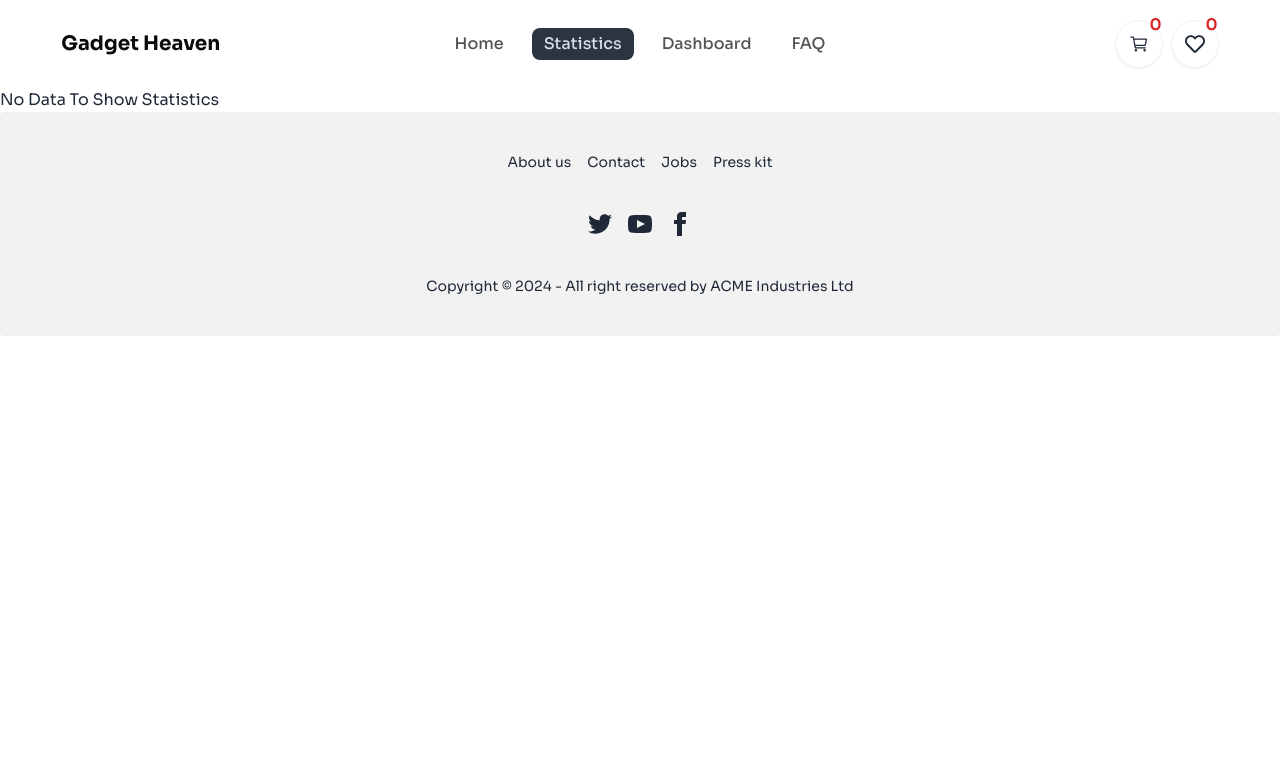
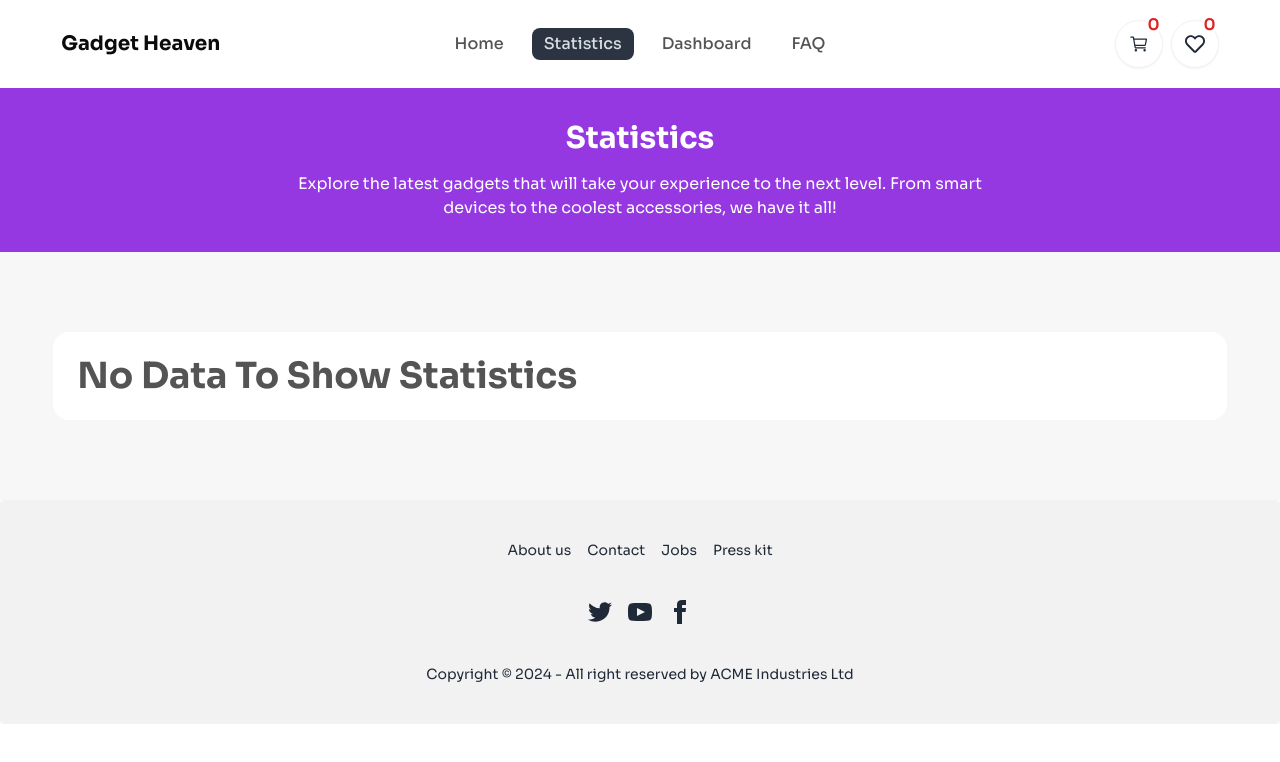
Before and after one commit to Motiur-Rahman-Dhrubo/Assignment-8, a React (Vite) app: page /statistics in a window 1280 px wide. Shown: the top 762 px of the page. Built offline with nearby package versions, Linux system fonts and the light colour scheme.

Commit message:
statistics page done

```diff
--- a/index.html
+++ b/index.html
@@ -3,7 +3,7 @@
   <head>
     <meta charset="UTF-8" />
     <!-- web-icon -->
-    <link rel="icon" type="image/svg+xml" href="/public/assets/favicon-16x16.png" />
+    <link rel="icon" type="image/svg+xml" href="/assets/favicon-16x16.png" />
     <meta name="viewport" content="width=device-width, initial-scale=1.0" />
     <!-- google-font -->
     <link rel="preconnect" href="https://fonts.googleapis.com">
--- a/src/components/ErrorPage/ErrorPage.jsx
+++ b/src/components/ErrorPage/ErrorPage.jsx
@@ -8,7 +8,7 @@ const ErrorPage = () => {
             </Helmet>
             <div className="flex flex-col justify-center items-center h-[100vh] gap-10 bg-red-200 font-sora">
                 <h3 className="text-5xl text-center">Page not found!</h3>
-                <img className="w-[300px] h-[300px] rounded-full" src="/public/assets/abc.jpg" alt="error img" />
+                <img className="w-[300px] h-[300px] rounded-full" src="/assets/abc.jpg" alt="error img" />
             </div>
         </div>
     );
--- a/src/components/NavBar/NavBar.jsx
+++ b/src/components/NavBar/NavBar.jsx
@@ -36,7 +36,7 @@ const NavBar = () => {
                 <details className="dropdown">
                     <summary className="btn bg-white text-xl px-[13px] rounded-full relative">
                         <IoCartOutline />
-                        <span className="absolute -top-1 right-0 text-red-600 text-base bg-white z-10 rounded-full leading-none">0</span>
+                        <span className="absolute -top-1 right-0 text-red-600 text-base bg-white z-10 rounded-full leading-none px-[2px]">0</span>
                     </summary>
                     <ul className="menu dropdown-content bg-base-100 rounded-box z-[1] w-52 py-2 right-0 m-1 px-5 shadow">
                         <h5 className="text-base font-bold">1 Items in Cart</h5>
@@ -48,7 +48,7 @@ const NavBar = () => {
                 <details className="dropdown">
                     <summary className="btn bg-white text-xl px-[13px] rounded-full relative">
                         <FaRegHeart />
-                        <span className="absolute -top-1 right-0 text-red-600 text-base bg-white z-10 rounded-full leading-none">0</span>
+                        <span className="absolute -top-1 right-0 text-red-600 text-base bg-white z-10 rounded-full leading-none px-[2px]">0</span>
                     </summary>
                     <ul className="menu dropdown-content bg-base-100 rounded-box z-[1] w-52 py-2 right-0 m-1 px-5 shadow">
                         <h5 className="text-base font-bold">1 Items in Wishlist</h5>
--- a/src/components/Statistics/Statistics.jsx
+++ b/src/components/Statistics/Statistics.jsx
@@ -6,7 +6,15 @@ const Statistics = () => {
             <Helmet>
                 <title>Statistics | Gadget Heaven</title>
             </Helmet>
-            <h3>No Data To Show Statistics</h3>
+            <div className='bg-[#9538E2] w-full py-8'>
+                <h3 className="text-3xl font-bold text-center text-white">Statistics</h3>
+                <p className='w-7/12 mx-auto text-center text-base font-normal text-white mt-4'>Explore the latest gadgets that will take your experience to the next level. From smart devices to the coolest accessories, we have it all!</p>
+            </div>
+            <div className="bg-[#F7F7F7] w-full py-20">
+                <div className="w-11/12 mx-auto">
+                    <h3 className='bg-white p-6 rounded-2xl font-bold text-4xl text-[#545454]'>No Data To Show Statistics</h3>
+                </div>
+            </div>
         </div>
     );
 };
--- a/src/main.jsx
+++ b/src/main.jsx
@@ -29,7 +29,7 @@ const router = createBrowserRouter([
       {
         path: "/faq",
         element: <Faq></Faq>,
-        loader: () => fetch ('/public/faq.json'),
+        loader: () => fetch ('/faq.json'),
       },
       {
         path: "/statistics",
```
